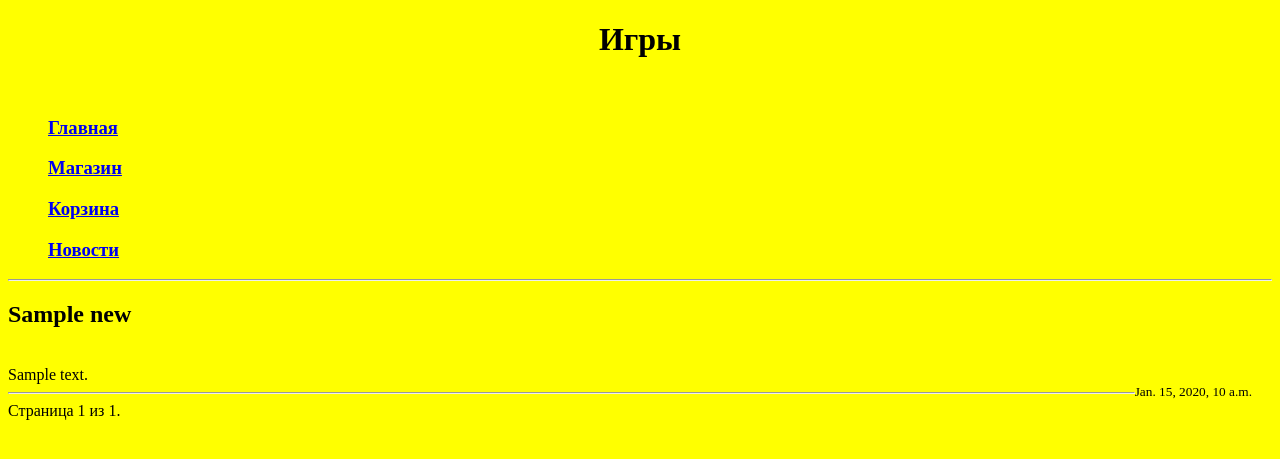
After one commit to Alex854-IT/module_19_3, a Django app: page /platform/news/ in a window 1280 px wide. The commit adds this page. Shown: the top 459 px of the page. Run offline with Django 5.2, Linux system fonts and the light colour scheme; tables that the repository leaves empty hold one stand-in row (values such as "Sample post").

Commit message:
Add files via upload

```diff
--- a/django_project/django_project/urls.py
+++ b/django_project/django_project/urls.py
@@ -16,7 +16,6 @@ Including another URLconf
 """
 from django.contrib import admin
 from django.urls import path
-
 from task1.views import *
 
 #urlpatterns = [
@@ -34,5 +33,6 @@ urlpatterns = [
     path('', sign_up_by_html),
     path('django_sign_up/', sign_up_by_django),
     path('admin/', admin.site.urls),
+    path('platform/news/', news),
 ]
 #  python manage.py runserver
--- a/django_project/task1/models.py
+++ b/django_project/task1/models.py
@@ -19,6 +19,15 @@ class Game(models.Model):
     description = models.TextField()
     age_limited = models.BooleanField(default=False)
     buyer = models.ManyToManyField(Buyer)
+
+    def __str__(self):
+        return self.title
+
+
+class News(models.Model):
+    title = models.CharField(max_length=100)
+    content = models.TextField()
+    date = models.DateTimeField(auto_now_add=True)
 
     def __str__(self):
         return self.title
--- a/django_project/task1/views.py
+++ b/django_project/task1/views.py
@@ -78,3 +78,14 @@ def sign_up_by_html(request):
 
 
     return render(request, 'registration_page.html', info)
+
+
+def news(request):
+    news_list = News.objects.all().order_by('-date')
+    paginator = Paginator(news_list, 3)
+    page_number = request.GET.get('page')
+    page_obj = paginator.get_page(page_number)
+
+    context = {'news': page_obj}
+
+    return render(request, 'news.html', context)
--- a/django_project/templates/menu.html
+++ b/django_project/templates/menu.html
@@ -14,6 +14,7 @@
         <a href="/platform/#"><h3>Главная</h3></a>
         <a href="/platform/games"><h3>Магазин</h3></a>
         <a href="/platform/cart"><h3>Корзина</h3></a>
+        <a href="/platform/news"><h3>Новости</h3></a>
         {% endblock %}
     </menu>
 {% block content %}
--- /dev/null
+++ b/django_project/templates/news.html
@@ -0,0 +1,32 @@
+{% extends 'menu.html' %}
+{% block pagename %}<h1>Игры</h1>{% endblock %}
+{% block menu %}{{ block.super }}{% endblock %}
+{% block content %}
+    <hr>
+    {% for new in news %}
+        <h2>{{ new.title }}</h2>
+        <br>
+        {{ new.content }}
+        <br>
+        <small style="float: right; margin-right: 20px;">{{ new.date }}</small>
+        <hr>
+    {% endfor %}
+
+    <div class="pagination">
+        <span class="step-links">
+            {% if news.has_previous %}
+                <a href="?page=1">&laquo; Первая</a>
+                <a href="?page={{ news.previous_page_number }}">Предыдущая</a>
+            {% endif %}
+
+            <span class="current">
+                Страница {{ news.number }} из {{ news.paginator.num_pages }}.
+            </span>
+
+            {% if news.has_next %}
+                <a href="?page={{ news.next_page_number }}">Следующая</a>
+                <a href="?page={{ news.paginator.num_pages }}">Последняя &raquo;</a>
+            {% endif %}
+        </span>
+    </div>
+{% endblock %}
--- a/django_project/templates/registration_page.html
+++ b/django_project/templates/registration_page.html
@@ -24,7 +24,7 @@
             <input type="password" id="repeat_password" name="repeat_password" minlength="8" required>
 
             <label for="age">Введите свой возраст:</label>
-            <input type="number" id="age" name="age" max="999" required>
+            <input type="number" id="age" name="age" maxlength="3" max="120" required>
 
         <button type="submit">Зарегистрироваться</button>
     </form>
```
Also changed, not shown: django_project/task1/admin.py (+25 -0 lines), django_project/db.sqlite3, django_project/task1/migrations/0002_news.py (added).
